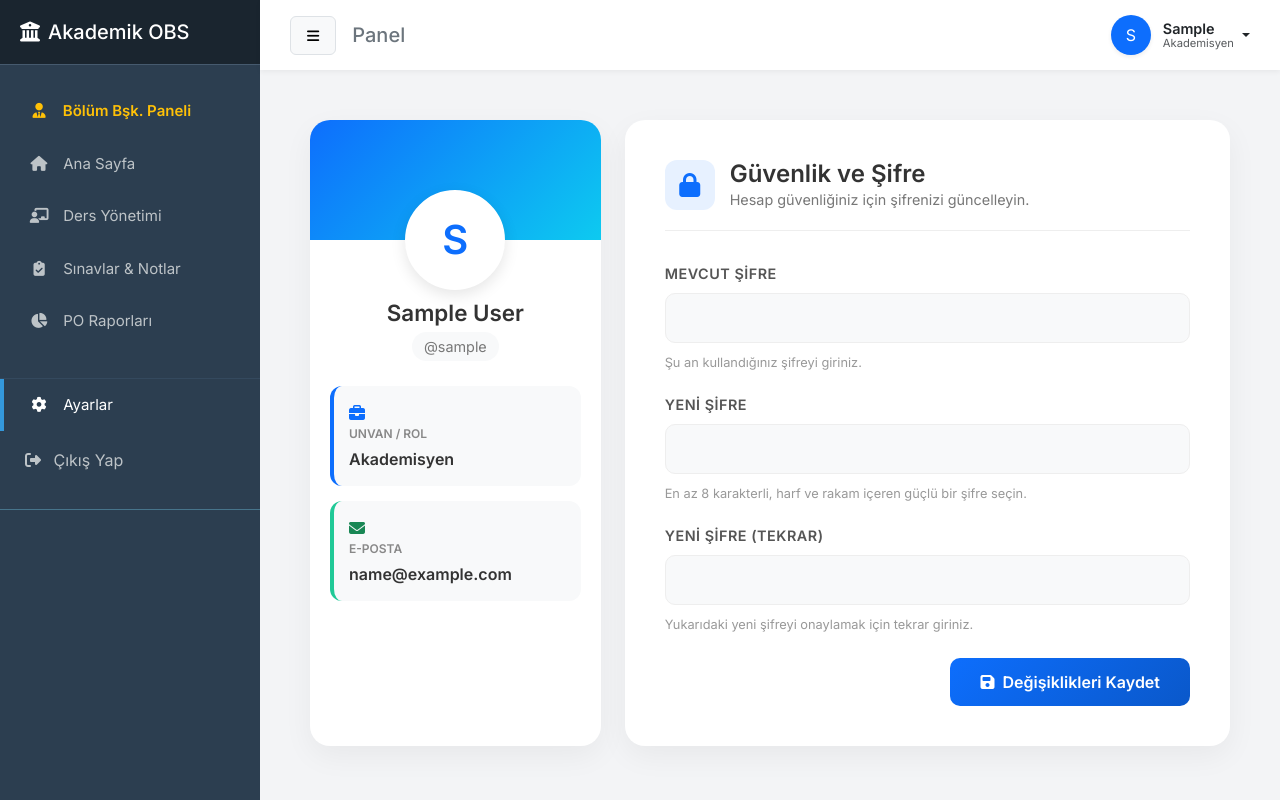
After one commit to kadirgullukaya/student-competency-analytics, a Django app: page /teacher-dashboard/settings/ in a window 1280 px wide. The commit adds this page. Run offline with Django 5.2, Linux system fonts and the light colour scheme; the visitor is signed in with stand-in values (Sample User, id 1).

Commit message:
akademisyen girişi ayarlar arayüzü güncellendi.

```diff
--- a/academic/templates/base.html
+++ b/academic/templates/base.html
@@ -219,8 +219,8 @@
             {% endif %}
 
             <li style="margin-top: 30px; border-top: 1px solid #34495e;">
-                <a href="{% if not user.is_superuser and 'Öğretmen' not in user.groups.all|join:',' and 'Bölüm Başkanı' not in user.groups.all|join:',' %}{% url 'student_settings' %}{% else %}#{% endif %}"
-                   class="{% if request.resolver_match.url_name == 'student_settings' %}active{% endif %}">
+                <a href="{% if user.is_superuser or 'Öğretmen' in user.groups.all|join:',' or 'Bölüm Başkanı' in user.groups.all|join:',' %}{% url 'teacher_settings' %}{% else %}{% url 'student_settings' %}{% endif %}"
+                   class="{% if request.resolver_match.url_name == 'student_settings' or request.resolver_match.url_name == 'teacher_settings' %}active{% endif %}">
                     <i class="fas fa-cog"></i> Ayarlar
                 </a>
             </li>
@@ -267,7 +267,7 @@
 
                 <ul class="dropdown-menu dropdown-menu-end shadow border-0" aria-labelledby="dropdownUser1">
                     <li>
-                        <a class="dropdown-item" href="{% if not user.is_superuser and 'Öğretmen' not in user.groups.all|join:',' and 'Bölüm Başkanı' not in user.groups.all|join:',' %}{% url 'student_settings' %}{% else %}#{% endif %}">
+                        <a class="dropdown-item" href="{% if user.is_superuser or 'Öğretmen' in user.groups.all|join:',' or 'Bölüm Başkanı' in user.groups.all|join:',' %}{% url 'teacher_settings' %}{% else %}{% url 'student_settings' %}{% endif %}">
                             <i class="fas fa-user-circle me-2 text-muted"></i> Profil
                         </a>
                     </li>
--- a/academic/templates/registration/login.html
+++ b/academic/templates/registration/login.html
@@ -8,7 +8,7 @@
 
     <style>
         body {
-            background-color: #2c3e50; /* Koyu Lacivert Arka Plan */
+            background-color: #ffffffff; /* Koyu Lacivert Arka Plan */
             display: flex;
             justify-content: center;
             align-items: center;
--- /dev/null
+++ b/academic/templates/teacher_settings.html
@@ -0,0 +1,291 @@
+{% extends 'base.html' %}
+
+{% block title %}Ayarlar - Akademisyen Paneli{% endblock %}
+
+{% block content %}
+<style>
+    /* Modern Kart Tasarımı */
+    .settings-container {
+        padding: 20px;
+        max-width: 1100px;
+        margin: 0 auto;
+    }
+
+    /* Sol Profil Kartı */
+    .profile-card {
+        background: #fff;
+        border-radius: 20px;
+        overflow: hidden;
+        box-shadow: 0 10px 30px rgba(0,0,0,0.05);
+        border: none;
+        text-align: center;
+        height: 100%;
+    }
+
+    .profile-header-bg {
+        height: 120px;
+        background: linear-gradient(135deg, #0d6efd 0%, #0dcaf0 100%); /* Mavi Gradyan */
+        position: relative;
+    }
+
+    .profile-avatar {
+        width: 100px;
+        height: 100px;
+        border-radius: 50%;
+        background: #fff;
+        display: flex;
+        align-items: center;
+        justify-content: center;
+        font-size: 2.5rem;
+        font-weight: bold;
+        color: #0d6efd;
+        position: absolute;
+        bottom: -50px;
+        left: 50%;
+        transform: translateX(-50%);
+        box-shadow: 0 5px 15px rgba(0,0,0,0.1);
+        border: 4px solid #fff;
+    }
+
+    .profile-info {
+        padding-top: 60px;
+        padding-bottom: 30px;
+        padding-left: 20px;
+        padding-right: 20px;
+    }
+
+    .profile-name {
+        font-size: 1.4rem;
+        font-weight: 700;
+        color: #333;
+        margin-bottom: 5px;
+    }
+
+    .profile-username {
+        color: #777;
+        font-size: 0.9rem;
+        background: #f8f9fa;
+        padding: 4px 12px;
+        border-radius: 20px;
+        display: inline-block;
+        margin-bottom: 25px;
+    }
+
+    .info-box {
+        background: #f8f9fa;
+        border-radius: 12px;
+        padding: 15px;
+        text-align: left;
+        margin-bottom: 15px;
+        border-left: 4px solid #0d6efd;
+    }
+
+    .info-label {
+        font-size: 0.75rem;
+        text-transform: uppercase;
+        color: #888;
+        font-weight: 600;
+        margin-bottom: 4px;
+        display: block;
+    }
+
+    .info-value {
+        font-size: 1rem;
+        font-weight: 600;
+        color: #333;
+    }
+
+    /* Sağ Form Kartı */
+    .form-card {
+        background: #fff;
+        border-radius: 20px;
+        padding: 40px;
+        box-shadow: 0 10px 30px rgba(0,0,0,0.05);
+        border: none;
+        height: 100%;
+    }
+
+    .form-header {
+        display: flex;
+        align-items: center;
+        margin-bottom: 30px;
+        border-bottom: 1px solid #eee;
+        padding-bottom: 20px;
+    }
+
+    .header-icon {
+        width: 50px;
+        height: 50px;
+        background: #e7f1ff;
+        color: #0d6efd;
+        border-radius: 12px;
+        display: flex;
+        align-items: center;
+        justify-content: center;
+        font-size: 1.5rem;
+        margin-right: 15px;
+    }
+
+    .header-title h3 {
+        margin: 0;
+        font-size: 1.5rem;
+        font-weight: 700;
+        color: #333;
+    }
+
+    .header-title p {
+        margin: 0;
+        color: #777;
+        font-size: 0.9rem;
+    }
+
+    /* Form Inputları */
+    .custom-form label {
+        font-weight: 600;
+        color: #555;
+        margin-bottom: 8px;
+        font-size: 0.9rem;
+        text-transform: uppercase;
+        letter-spacing: 0.5px;
+    }
+
+    .custom-form input {
+        background: #f8f9fa;
+        border: 1px solid #eee;
+        border-radius: 10px;
+        padding: 12px 15px;
+        font-size: 1rem;
+        margin-bottom: 10px; /* Biraz kısalttım */
+        transition: all 0.3s ease;
+    }
+
+    .custom-form input:focus {
+        background: #fff;
+        border-color: #0d6efd;
+        box-shadow: 0 0 0 4px rgba(13, 110, 253, 0.1);
+    }
+
+    .text-help {
+        font-size: 0.8rem;
+        color: #999;
+        margin-bottom: 20px;
+        display: block;
+    }
+
+    .btn-save {
+        background: linear-gradient(135deg, #0d6efd 0%, #0a58ca 100%);
+        border: none;
+        padding: 12px 30px;
+        font-size: 1rem;
+        font-weight: 600;
+        border-radius: 10px;
+        float: right;
+        transition: transform 0.2s;
+        color: white;
+    }
+
+    .btn-save:hover {
+        transform: translateY(-2px);
+        box-shadow: 0 5px 15px rgba(13, 110, 253, 0.3);
+        color: white;
+    }
+
+</style>
+
+<div class="settings-container">
+
+    <div class="row g-4">
+
+        <div class="col-lg-4">
+            <div class="profile-card">
+                <div class="profile-header-bg">
+                    <div class="profile-avatar">
+                        {{ user.first_name|first|default:user.username|first|upper }}
+                    </div>
+                </div>
+
+                <div class="profile-info">
+                    <h2 class="profile-name">
+                        {% if user.get_full_name %}
+                            {{ user.get_full_name }}
+                        {% else %}
+                            {{ user.username }}
+                        {% endif %}
+                    </h2>
+                    <span class="profile-username">@{{ user.username }}</span>
+
+                    <div class="info-box">
+                        <i class="fas fa-briefcase me-2 text-primary"></i>
+                        <span class="info-label">Unvan / Rol</span>
+                        <div class="info-value">Akademisyen</div>
+                    </div>
+
+                    <div class="info-box" style="border-left-color: #20c997;">
+                        <i class="fas fa-envelope me-2 text-success"></i>
+                        <span class="info-label">E-Posta</span>
+                        <div class="info-value">{{ user.email|default:"Belirtilmemiş" }}</div>
+                    </div>
+                </div>
+            </div>
+        </div>
+
+        <div class="col-lg-8">
+            <div class="form-card">
+                <div class="form-header">
+                    <div class="header-icon">
+                        <i class="fas fa-lock"></i>
+                    </div>
+                    <div class="header-title">
+                        <h3>Güvenlik ve Şifre</h3>
+                        <p>Hesap güvenliğiniz için şifrenizi güncelleyin.</p>
+                    </div>
+                </div>
+
+                <form method="post" class="custom-form">
+                    {% csrf_token %}
+
+                    <div class="form-group">
+                        <label for="id_old_password">Mevcut Şifre</label>
+                        {% if password_form.old_password.errors %}
+                            <div class="text-danger small mb-1">
+                                {{ password_form.old_password.errors|striptags }}
+                            </div>
+                        {% endif %}
+                        <input type="password" name="old_password" class="form-control" id="id_old_password" required>
+                        <span class="text-help">Şu an kullandığınız şifreyi giriniz.</span>
+                    </div>
+
+                    <div class="form-group">
+                        <label for="id_new_password1">Yeni Şifre</label>
+                        {% if password_form.new_password1.errors %}
+                            <div class="text-danger small mb-1">
+                                {{ password_form.new_password1.errors|striptags }}
+                            </div>
+                        {% endif %}
+                        <input type="password" name="new_password1" class="form-control" id="id_new_password1" required>
+                        <span class="text-help">En az 8 karakterli, harf ve rakam içeren güçlü bir şifre seçin.</span>
+                    </div>
+
+                    <div class="form-group">
+                        <label for="id_new_password2">Yeni Şifre (Tekrar)</label>
+                        {% if password_form.new_password2.errors %}
+                            <div class="text-danger small mb-1">
+                                {{ password_form.new_password2.errors|striptags }}
+                            </div>
+                        {% endif %}
+                        <input type="password" name="new_password2" class="form-control" id="id_new_password2" required>
+                        <span class="text-help">Yukarıdaki yeni şifreyi onaylamak için tekrar giriniz.</span>
+                    </div>
+
+                    <div class="mt-4 clearfix">
+                        <button type="submit" class="btn btn-save">
+                            <i class="fas fa-save me-2"></i>Değişiklikleri Kaydet
+                        </button>
+                    </div>
+                </form>
+            </div>
+        </div>
+
+    </div>
+</div>
+{% endblock %}
--- a/academic/views.py
+++ b/academic/views.py
@@ -5,9 +5,10 @@ from django.contrib.auth import logout
 from django.db.models import Avg, Max, Count
 from django.contrib import messages
 
-# --- EKLENEN KÜTÜPHANELER (AYARLAR İÇİN) ---
+# --- EKLENEN KÜTÜPHANELER ---
 from django.contrib.auth.forms import PasswordChangeForm
 from django.contrib.auth import update_session_auth_hash
+from django.contrib.auth.views import LoginView  # <--- Login için gerekli
 
 from .models import (
     Course,
@@ -680,7 +681,7 @@ def student_general_success(request):
     return render(request, "student_general_success.html", context)
 
 
-# --- ÖĞRENCİ NOTLARIM SAYFASI (GÜNCELLENDİ: Ders Bazlı Gruplama) ---
+# --- ÖĞRENCİ NOTLARIM SAYFASI ---
 @login_required
 def student_grades(request):
     """
@@ -699,7 +700,6 @@ def student_grades(request):
     )
 
     # Veriyi Python tarafında gruplayalım
-    # Yapı: { course_id: {'course': course_obj, 'scores': [], 'total': 0, 'weights': 0} }
     courses_data = {}
 
     for s in all_scores:
@@ -716,9 +716,7 @@ def student_grades(request):
         # Sınavı listeye ekle
         courses_data[course.id]["scores"].append(s)
 
-        # Ağırlıklı ortalama hesabı için veri topla (Basit ortalama değil, ağırlıklı ortalama)
-        # Not: Assessment modelinde 'weight' (yüzde etki) alanı olduğunu varsayıyoruz.
-        # Eğer weight yoksa direkt aritmetik ortalama alırız.
+        # Ağırlıklı ortalama hesabı
         weight = s.assessment.weight if hasattr(s.assessment, 'weight') else 1
         courses_data[course.id]["weighted_sum"] += float(s.score) * float(weight)
         courses_data[course.id]["total_weight"] += float(weight)
@@ -727,10 +725,7 @@ def student_grades(request):
     grouped_grades = []
     for cid, data in courses_data.items():
         if data["total_weight"] > 0:
-            # Eğer ağırlık sistemi varsa
             avg = data["weighted_sum"] / data["total_weight"]
-            # Eğer weight yüzdelikse (örn toplam 100 değilse) ve basit ortalama isteniyorsa:
-            # avg = data["weighted_sum"] / len(data["scores"]) # (Basit aritmetik için bunu açabilirsin)
         else:
             avg = 0
 
@@ -741,7 +736,7 @@ def student_grades(request):
     return render(request, "student_grades.html", context)
 
 
-# --- ÖĞRENCİ AYARLAR SAYFASI (YENİ EKLENDİ) ---
+# --- ÖĞRENCİ AYARLAR SAYFASI ---
 @login_required
 def student_settings(request):
     """
@@ -758,7 +753,6 @@ def student_settings(request):
         password_form = PasswordChangeForm(user, request.POST)
         if password_form.is_valid():
             user = password_form.save()
-            # Oturumun düşmemesi için hash güncelliyoruz
             update_session_auth_hash(request, user)
             messages.success(request, 'Şifreniz başarıyla güncellendi!')
             return redirect('student_settings')
@@ -772,6 +766,36 @@ def student_settings(request):
         'password_form': password_form
     }
     return render(request, "student_settings.html", context)
+
+
+# --- 🔥 YENİ EKLENEN: ÖĞRETMEN AYARLAR SAYFASI ---
+@login_required
+@user_passes_test(is_teacher)
+def teacher_settings(request):
+    """
+    Öğretmen profil bilgileri ve şifre değiştirme ekranı.
+    Tasarım öğrenci paneliyle birebir uyumlu olacak.
+    """
+    user = request.user
+
+    # Şifre Değiştirme İşlemi
+    if request.method == 'POST':
+        password_form = PasswordChangeForm(user, request.POST)
+        if password_form.is_valid():
+            user = password_form.save()
+            update_session_auth_hash(request, user) # Oturum düşmesin
+            messages.success(request, 'Şifreniz başarıyla güncellendi!')
+            return redirect('teacher_settings')
+        else:
+            messages.error(request, 'Lütfen hataları düzeltin.')
+    else:
+        password_form = PasswordChangeForm(user)
+
+    context = {
+        'user': user,
+        'password_form': password_form
+    }
+    return render(request, "teacher_settings.html", context)
 
 
 # 🔥 TRAFİK POLİSİ (YÖNLENDİRME MERKEZİ)
@@ -794,7 +818,57 @@ def home_redirect(request):
         return redirect("student_course_list")
 
     # 4. HİÇBİRİ DEĞİLSE -> HATA VER VE AT
-    # Kullanıcıya "Rolün yok" demek yerine genel bir hata veriyoruz.
     messages.error(request, "Hatalı kullanıcı adı veya şifre.")
     logout(request)
     return redirect("login")
+
+def landing_page(request):
+    """
+    Kullanıcı giriş yapmamışsa 'Giriş Türü Seçiniz' (landing_page.html) ekranını gösterir.
+    Eğer zaten giriş yapmışsa direkt paneline yönlendirir.
+    """
+    if request.user.is_authenticated:
+        return home_redirect(request)
+    return render(request, "landing_page.html")
+
+
+# --- ÖZEL GİRİŞ KONTROLÜ (ROLE CHECK) ---
+
+class CustomLoginView(LoginView):
+    """
+    Standart giriş işlemini özelleştirir.
+    Hangi linkten gelindiğine (?role=...) bakar ve kullanıcının yetkisini kontrol eder.
+    """
+    def form_valid(self, form):
+        # Önce standart girişi yap (Kullanıcı adı şifre doğru mu?)
+        auth_login_func = super().form_valid(form)
+
+        user = self.request.user
+        role = self.request.GET.get('role') # URL'den gelen ?role=... bilgisini al
+
+        # Eğer rol belirtilmişse kontrol et
+        if role:
+            # 1. ÖĞRENCİ KAPISI KONTROLÜ
+            if role == 'student':
+                if not hasattr(user, 'student'):
+                    messages.error(self.request, "⛔ Hata: Bu kapıdan sadece Öğrenciler giriş yapabilir. Akademisyen girişi için geri dönün.")
+                    logout(self.request) # İçeri alma, at
+                    return redirect(f'/login/?role={role}')
+
+            # 2. AKADEMİSYEN KAPISI KONTROLÜ
+            elif role == 'teacher':
+                is_teacher = user.groups.filter(name__in=['Öğretmen', 'Bölüm Başkanı']).exists() or user.is_superuser
+                if not is_teacher:
+                    messages.error(self.request, "⛔ Hata: Bu kapıdan sadece Akademisyenler giriş yapabilir.")
+                    logout(self.request)
+                    return redirect(f'/login/?role={role}')
+
+            # 3. BÖLÜM BAŞKANI KAPISI KONTROLÜ
+            elif role == 'manager':
+                is_manager = user.groups.filter(name='Bölüm Başkanı').exists() or user.is_superuser
+                if not is_manager:
+                    messages.error(self.request, "⛔ Hata: Bu alana sadece Bölüm Başkanları girebilir.")
+                    logout(self.request)
+                    return redirect(f'/login/?role={role}')
+
+        return auth_login_func
--- a/obs_core/urls.py
+++ b/obs_core/urls.py
@@ -5,24 +5,34 @@ from academic import views
 
 urlpatterns = [
     path("admin/", admin.site.urls),
-    # --- GİRİŞ / ÇIKIŞ & YÖNLENDİRME ---
-    # Anasayfaya giren kişi önce 'home_redirect' (Trafik Polisi) ile karşılaşır.
-    # Giriş yapmamışsa zaten Login'e atılır.
-    path("", views.home_redirect, name="home_redirect"),
+
+    # --- 1. KARŞILAMA EKRANI (LANDING PAGE) ---
+    path("", views.landing_page, name="landing_page"),
+
+    # --- 2. TRAFİK POLİSİ (YÖNLENDİRME) ---
+    path("redirect/", views.home_redirect, name="home_redirect"),
+
+    # --- 3. GİRİŞ / ÇIKIŞ ---
     path(
         "login/",
-        auth_views.LoginView.as_view(redirect_authenticated_user=True),
+        views.CustomLoginView.as_view(redirect_authenticated_user=True),
         name="login",
     ),
+
     path("logout/", auth_views.LogoutView.as_view(), name="logout"),
+
     # --- ÖĞRETMEN PANELİ ---
     path(
         "teacher-dashboard/",
         views.teacher_dashboard_home,
         name="teacher_dashboard_home",
     ),
+    # 🔥 YENİ EKLENEN: ÖĞRETMEN AYARLAR SAYFASI
+    path("teacher-dashboard/settings/", views.teacher_settings, name="teacher_settings"),
+
     path("teacher-courses/", views.teacher_courses, name="teacher_courses"),
     path("exams/", views.exam_list, name="exam_list"),
+
     # --- DERS DETAYLARI & İÇERİK ---
     path(
         "course/<int:course_id>/dashboard/",
@@ -34,6 +44,7 @@ urlpatterns = [
         views.course_students,
         name="course_students",
     ),
+
     # --- SINAV İŞLEMLERİ ---
     path(
         "assessment/<int:assessment_id>/",
@@ -45,6 +56,7 @@ urlpatterns = [
         views.enter_grades,
         name="enter_grades",
     ),
+
     # --- PO EŞLEŞTİRME ---
     path("lo/<int:lo_id>/mapping/", views.lo_mapping_detail, name="lo_mapping_detail"),
     path(
@@ -52,7 +64,8 @@ urlpatterns = [
         views.delete_outcome_mapping,
         name="delete_outcome_mapping",
     ),
-    # --- 🔥 BÖLÜM BAŞKANI (YÖNETİM PANELİ) ---
+
+    # --- BÖLÜM BAŞKANI (YÖNETİM PANELİ) ---
     path(
         "department-head/",
         views.department_head_dashboard,
@@ -84,6 +97,7 @@ urlpatterns = [
         views.delete_program_outcome,
         name="delete_program_outcome",
     ),
+
     # --- ÖĞRENCİ PANELİ ---
     path(
         "student/course/<int:course_id>/",
@@ -96,9 +110,9 @@ urlpatterns = [
         views.student_general_success,
         name="student_general_success",
     ),
-    # 🔥 YENİ EKLENEN: NOTLARIM SAYFASI
+    # NOTLARIM SAYFASI
     path("student/grades/", views.student_grades, name="student_grades"),
 
-    # 🔥 YENİ EKLENEN: AYARLAR SAYFASI
+    # AYARLAR SAYFASI
     path("student/settings/", views.student_settings, name="student_settings"),
 ]
```
Also changed, not shown: academic/templates/landing_page.html (added, +242 -0 lines), obs_core/settings.py (+7 -3 lines).
